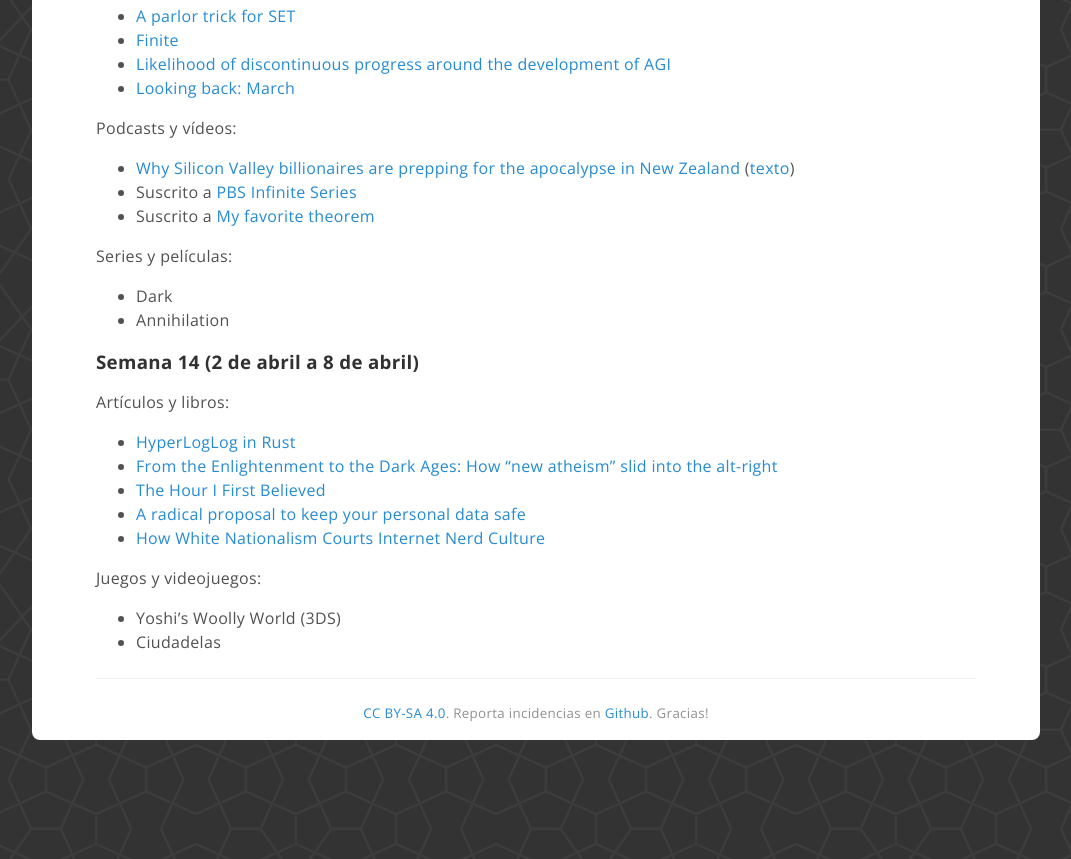
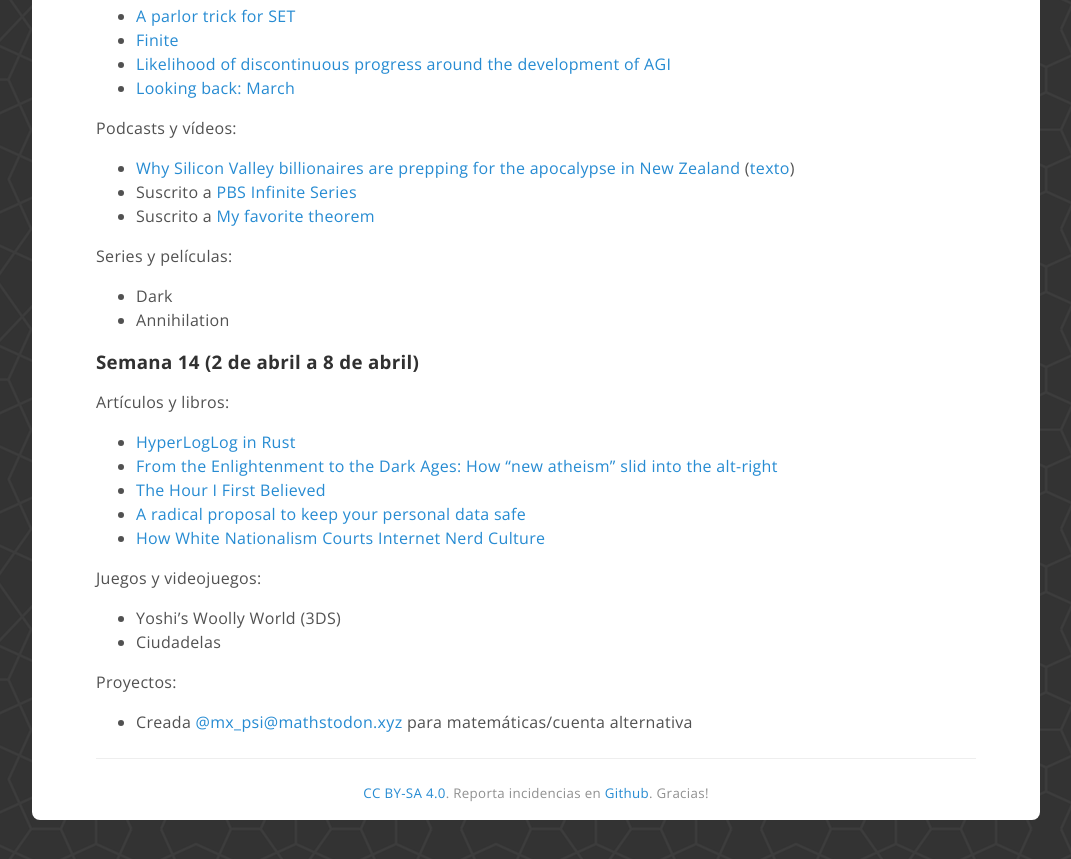
Before and after one commit to coDual/codual.github.io, a Jekyll site: the page built from log/2018.md, in a window 1280 px wide and 900 px high, scrolled down 5821 px. Shown: the top 859 px of the window, without its empty margins (104-1175 px from the left). Built offline with Jekyll 4.4.1, drawn with Linux system fonts in a browser that asks for light colours; before the commit the page ends 6641 px from its top, so only the background shows below that.

Commit message:
Añade mathstodon a Semana 14

```diff
--- a/log/2018.md
+++ b/log/2018.md
@@ -297,3 +297,7 @@ Juegos y videojuegos:
 
 - Yoshi's Woolly World (3DS)
 - Ciudadelas
+
+Proyectos:
+
+- Creada [@mx_psi@mathstodon.xyz](https://mathstodon.xyz/@mx_psi) para matemáticas/cuenta alternativa
```
